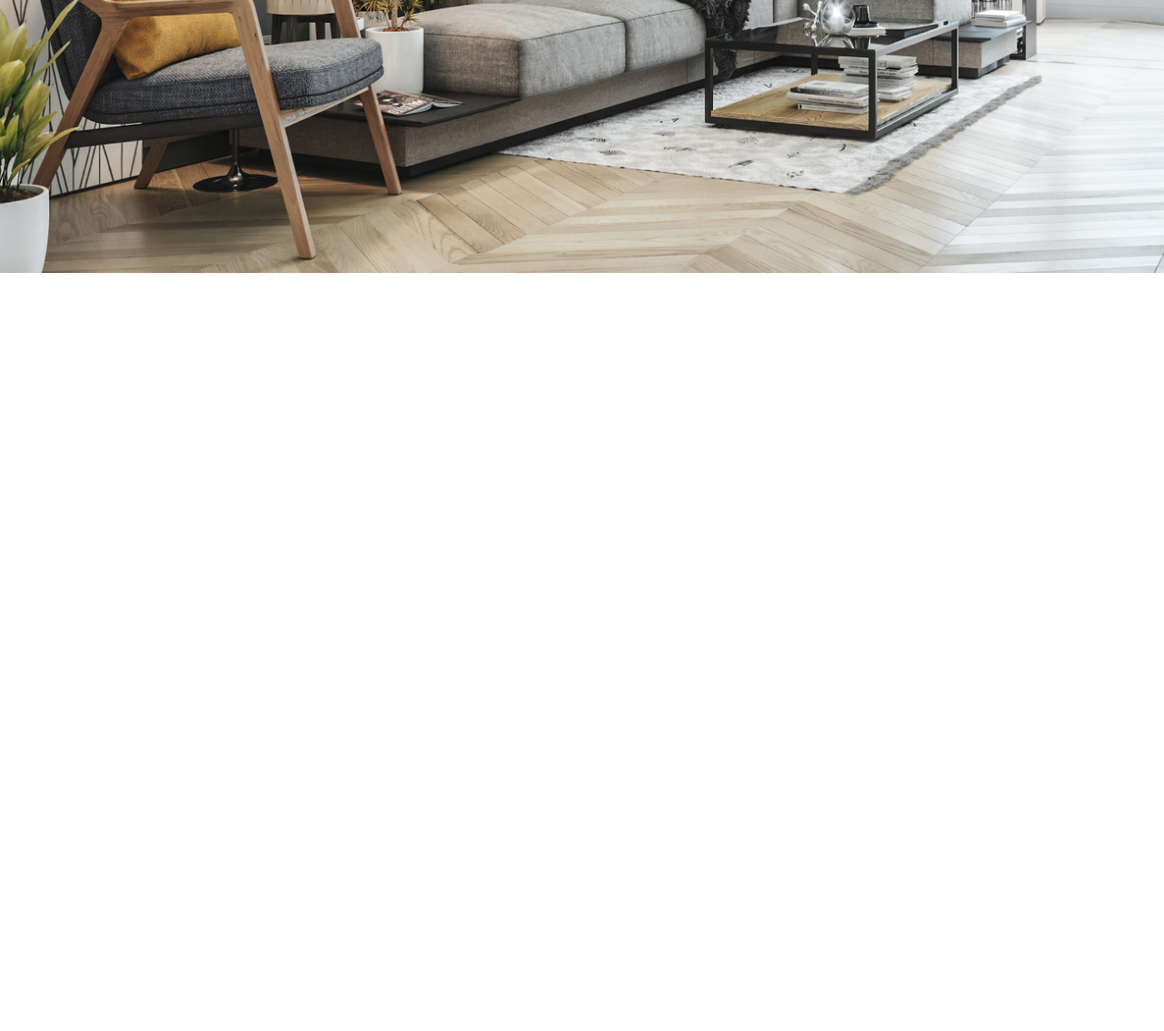
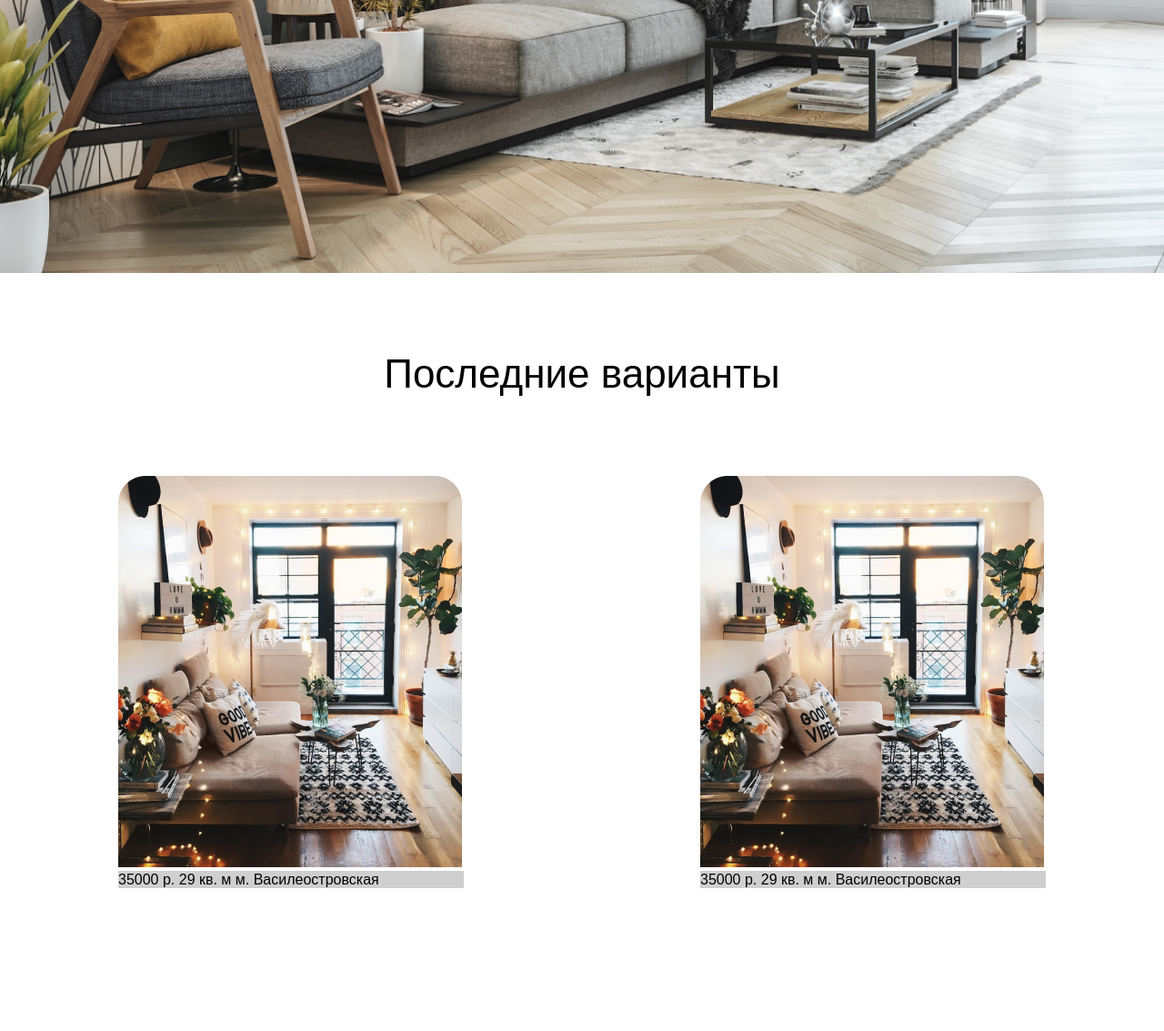
Before and after one commit to D4ness/timp_coursework, a plain HTML site: page index.html in a window 1280 px wide. Shown: the part 500-1633 px from the top of the page at 91% size. Before the commit the page ends 800 px from the top, so only its background shows below. Drawn offline with Linux system fonts and the light colour scheme.

Commit message:
first versrion 'options'

```diff
--- a/css/main-page.css
+++ b/css/main-page.css
@@ -70,6 +70,24 @@ body{
     background: rgba(241, 238, 238, 0.9);
     border-radius: 15px;
 }
-.search div{
-    margin: 0 ;
+
+/*Последние варианты*/
+.options-tittle{
+    font-size: 44px;
+    margin: 85px 0;
+    text-align: center;
 }
+.options{
+    display: flex;
+    justify-content: space-around;
+    flex-wrap: wrap;
+}
+.option{
+    margin: 0px 40px 80px;
+    width: 380px;
+    height: 530px;
+}
+.option-description{
+    background-color: #CFCFCF;
+
+}
--- a/index.html
+++ b/index.html
@@ -29,5 +29,28 @@
 
 
 </header>
+<section class="main">
+    <div class="options-section">
+        <div class="options-tittle">Последние варианты</div>
+        <div class="options">
+            <div class="option">
+                <img src="images/27k.png" class="option-image">
+                <div class="option-description">
+                    35000 р.
+                    29 кв. м
+                    м. Василеостровская
+                </div>
+            </div>
+            <div class="option">
+                <img src="images/27k.png" class="option-image">
+                <div class="option-description">
+                    35000 р.
+                    29 кв. м
+                    м. Василеостровская
+                </div>
+            </div>
+        </div>
+    </div>
+</section>
 </body>
 </html>
```
Also changed, not shown: images/27k.png (added).
